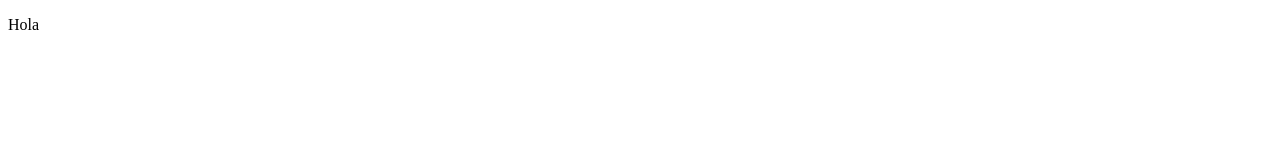
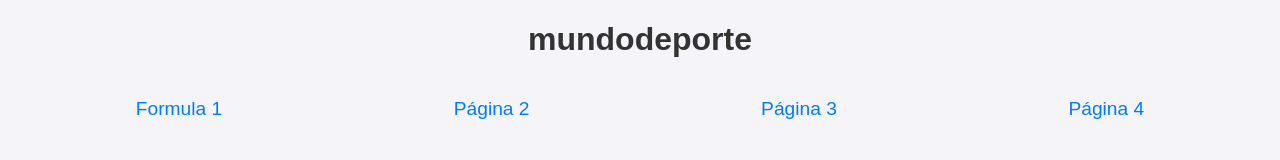
Before and after one commit to Vagucor/mundodeporte, a plain HTML site: page index.html in a window 1280 px wide. Drawn offline with Linux system fonts and the light colour scheme.

Commit message:
Actualización del Index
Se le cambia el "hola" por un título "mundodeporte" con cuatro enlaces (uno para cada persona del trabajo) teniendo conectividad con la página formula1.html

```diff
--- a/index.html
+++ b/index.html
@@ -3,9 +3,41 @@
 <head>
     <meta charset="UTF-8">
     <meta name="viewport" content="width=device-width, initial-scale=1.0">
-    <title>Mundodeporte</title>
+    <title>mundodeporte</title>
+    <style>
+        body {
+            font-family: Arial, sans-serif;
+            margin: 20px;
+            padding: 0;
+            background-color: #f4f4f9;
+        }
+        h1 {
+            text-align: center;
+            color: #333;
+        }
+       div{
+        display: flex;
+        flex-flow: row;
+       }
+        a {
+            text-decoration: none;
+            color: #007bff;
+            font-size: 1.2em;
+            transition: color 0.3s;
+            margin: auto;
+        }
+        a:hover {
+            color: #0056b3;
+        }
+    </style>
 </head>
 <body>
-    <p>Hola</p>
+    <h1>mundodeporte</h1><br>
+    <div>
+        <a href="formula1.html">Formula 1</a>
+        <a href="pagina2.html">Página 2</a>
+        <a href="pagina3.html">Página 3</a>
+        <a href="pagina4.html">Página 4</a>
+    </div>
 </body>
 </html>
```
